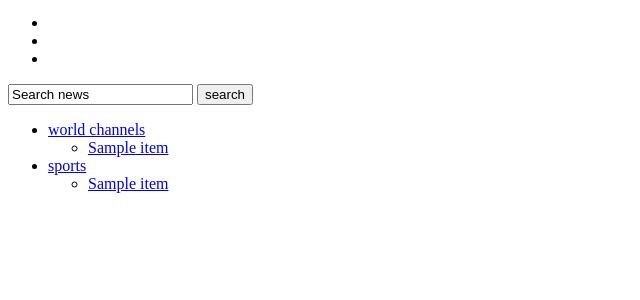
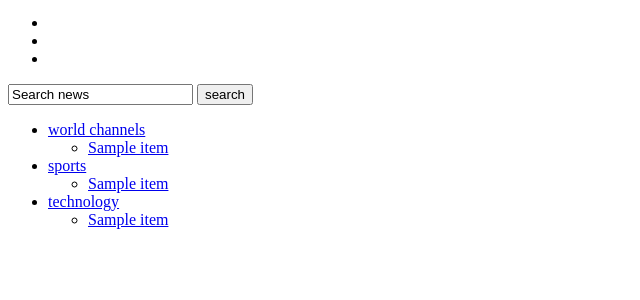
Before and after one commit to amwaniki180/news-highlights, a Python web app: template app/templates/navbar.html in a window 1280 px wide. Shown: the part 178-478 px from the top of the page, without its empty margins (0-640 px from the left). Run offline with Jinja, Linux system fonts and the light colour scheme; the template is opened without the code that fills it: most values are stand-ins (such as "Sample title", 1, 10 or a date in 2020); some libraries are stand-ins or nearby versions.

Commit message:
technology

```diff
--- a/app/templates/navbar.html
+++ b/app/templates/navbar.html
@@ -52,3 +52,11 @@
                         {%endfor%}
                     </ul>
                 </li>
+                <li><a href="#">technology</a>
+                    <ul>
+                        {% for item in technology %}
+                        <li><a href="/source/{{item.id}}&35">{{item.name}}</a></li>
+                        {%endfor%}
+
+                    </ul>
+                </li>
```
